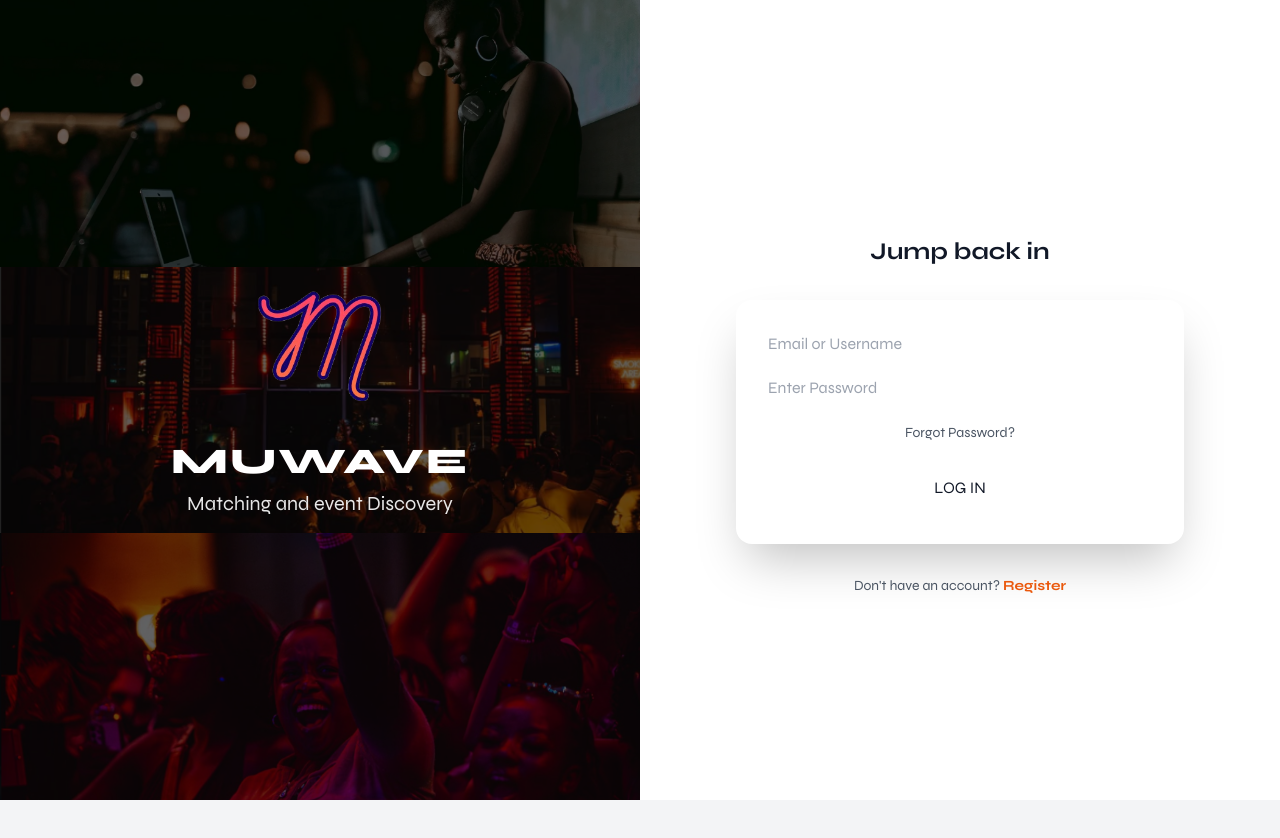
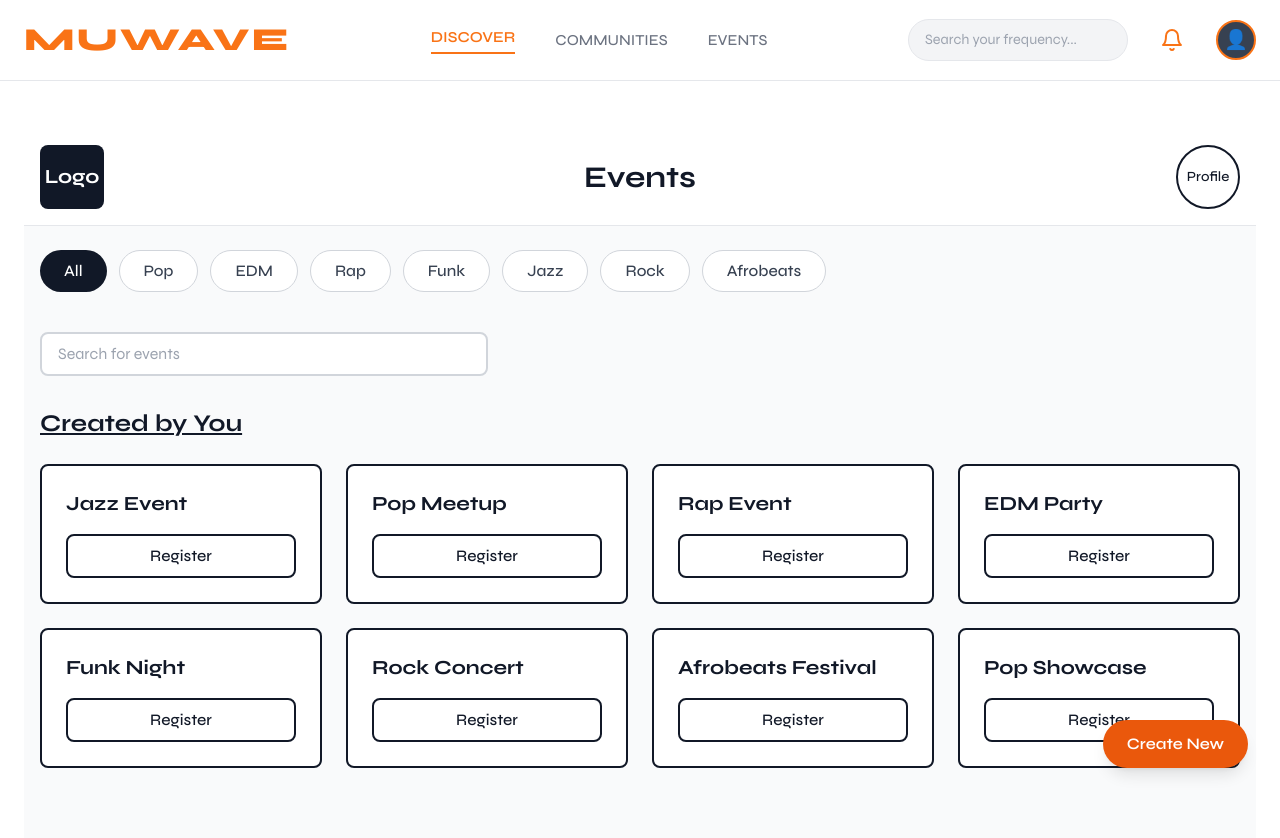
Before and after one commit to LPSJ1/MuWaveMatch, a React (Vite) app in the folder frontend/: page /events in a window 1280 px wide. Before the commit this address led to /login. Shown: the top 838 px of the page. Before the commit the page ends 800 px from the top, so only its background shows below. Built offline with nearby package versions, Linux system fonts and the light colour scheme; no server answers.

Commit message:
Update Events page with wireframe design and remove auth requirement

```diff
--- a/frontend/src/App.jsx
+++ b/frontend/src/App.jsx
@@ -57,11 +57,9 @@ export default function App() {
         <Route
           path="/events"
           element={
-            <ProtectedRoute>
-              <Layout>
-                <Events />
-              </Layout>
-            </ProtectedRoute>
+            <Layout>
+              <Events />
+            </Layout>
           }
         />
         <Route
--- a/frontend/src/pages/Events.jsx
+++ b/frontend/src/pages/Events.jsx
@@ -1,123 +1,137 @@
-import { useState, useEffect } from 'react';
-import { useAuth } from '../context/AuthContext';
-import { events } from '../services/api';
+import { useState } from 'react';
 
 export default function Events() {
-  const [eventsList, setEventsList] = useState([]);
-  const [loading, setLoading] = useState(true);
-  const [error, setError] = useState('');
+  const [selectedGenre, setSelectedGenre] = useState('All');
+  const [searchQuery, setSearchQuery] = useState('');
 
-  const { user } = useAuth();
+  const genres = ['All', 'Pop', 'EDM', 'Rap', 'Funk', 'Jazz', 'Rock', 'Afrobeats'];
 
-  // Fetch events from backend
-  useEffect(() => {
-    const fetchEvents = async () => {
-      try {
-        const data = await events.getAll();
-        // Backend might return { events: [...] } or just [...]
-        const eventsArray = data.events || data;
-        setEventsList(Array.isArray(eventsArray) ? eventsArray : []);
-      } catch (err) {
-        setError('Failed to load events. Please try again later.');
-        console.error('Error fetching events:', err);
-      } finally {
-        setLoading(false);
-      }
-    };
+  // Mock data for UI demonstration
+  const mockEvents = [
+    { id: 1, title: 'Jazz Event', genre: 'Jazz' },
+    { id: 2, title: 'Pop Meetup', genre: 'Pop' },
+    { id: 3, title: 'Rap Event', genre: 'Rap' },
+    { id: 4, title: 'EDM Party', genre: 'EDM' },
+    { id: 5, title: 'Funk Night', genre: 'Funk' },
+    { id: 6, title: 'Rock Concert', genre: 'Rock' },
+    { id: 7, title: 'Afrobeats Festival', genre: 'Afrobeats' },
+    { id: 8, title: 'Pop Showcase', genre: 'Pop' },
+  ];
 
-    fetchEvents();
-  }, []);
+  const eventsList = mockEvents;
 
-  // Redirect to home if not logged in
-  if (!user) {
-    window.location.href = '/login';
-    return null;
-  }
+  // Filter events based on genre and search
+  const filteredEvents = eventsList.filter(event => {
+    const matchesGenre = selectedGenre === 'All' ||
+      event.genre?.toLowerCase() === selectedGenre.toLowerCase();
 
-  // Loading state
-  if (loading) {
+    const matchesSearch = event.title?.toLowerCase().includes(searchQuery.toLowerCase());
+
+    return matchesGenre && matchesSearch;
+  });
+
   return (
-      <div className="min-h-[calc(100vh-200px)] flex items-center justify-center">
-        <div className="text-center">
-          <div className="animate-spin rounded-full h-12 w-12 border-b-2 border-primary-600 mx-auto"></div>
-          <p className="mt-4 text-gray-600">Loading events...</p>
+    <div className="min-h-screen bg-gray-50 dark:bg-slate-900">
+      {/* Header */}
+      <div className="bg-white dark:bg-slate-800 border-b border-gray-200 dark:border-slate-700">
+        <div className="max-w-7xl mx-auto px-4 py-4">
+          <div className="flex items-center justify-between">
+            {/* Logo */}
+            <div className="flex-shrink-0">
+              <div className="w-16 h-16 bg-gray-900 dark:bg-white rounded-lg flex items-center justify-center">
+                <span className="text-white dark:text-gray-900 font-bold text-xl">Logo</span>
               </div>
             </div>
-    );
-  }
 
-  // Error state
-  if (error) {
-    return (
-      <div className="min-h-[calc(100vh-200px)] flex items-center justify-center px-4">
-        <div className="max-w-md w-full bg-red-100 border border-red-400 text-red-700 px-4 py-3 rounded">
-          {error}
+            {/* Title */}
+            <h1 className="text-3xl font-bold text-gray-900 dark:text-white">
+              Events
+            </h1>
+
+            {/* Profile Button */}
+            <button className="w-16 h-16 rounded-full border-2 border-gray-900 dark:border-white flex items-center justify-center hover:bg-gray-100 dark:hover:bg-slate-700 transition-colors">
+              <span className="text-sm font-medium text-gray-900 dark:text-white">Profile</span>
+            </button>
           </div>
         </div>
-    );
-  }
+      </div>
 
-  return (
-    <div className="space-y-8">
-      <div>
-        <h1 className="section-heading">
-          <span>🎵</span>
-          <span>Upcoming Events</span>
-        </h1>
-        <p className="text-lg text-gray-600 dark:text-gray-400">
-          Discover exciting music events happening around Nairobi
-        </p>
+      {/* Main Content */}
+      <div className="max-w-7xl mx-auto px-4 py-6">
+        {/* Genre Filters */}
+        <div className="flex gap-3 overflow-x-auto pb-4 mb-6 scrollbar-hide">
+          {genres.map((genre) => (
+            <button
+              key={genre}
+              onClick={() => setSelectedGenre(genre)}
+              className={`px-6 py-2 rounded-full font-medium whitespace-nowrap transition-colors ${
+                selectedGenre === genre
+                  ? 'bg-gray-900 dark:bg-white text-white dark:text-gray-900'
+                  : 'bg-white dark:bg-slate-800 text-gray-700 dark:text-gray-300 border border-gray-300 dark:border-slate-600 hover:border-gray-900 dark:hover:border-white'
+              }`}
+            >
+              {genre}
+            </button>
+          ))}
+        </div>
+
+        {/* Search Bar */}
+        <div className="mb-8">
+          <input
+            type="text"
+            placeholder="Search for events"
+            value={searchQuery}
+            onChange={(e) => setSearchQuery(e.target.value)}
+            className="w-full max-w-md px-4 py-2 border-2 border-gray-300 dark:border-gray-600 rounded-lg focus:ring-2 focus:ring-orange-500 focus:border-transparent dark:bg-slate-800 dark:text-white"
+          />
+        </div>
+
+        {/* Created by You Section */}
+        <div className="mb-6">
+          <h2 className="text-2xl font-bold text-gray-900 dark:text-white underline">
+            Created by You
+          </h2>
         </div>
 
         {/* Events Grid */}
-      {eventsList.length === 0 ? (
+        {filteredEvents.length === 0 ? (
           <div className="text-center py-12">
             <div className="text-6xl mb-4">📅</div>
             <h3 className="text-xl font-bold text-gray-900 dark:text-white mb-2">
-            No events available
+              No events found
             </h3>
             <p className="text-gray-600 dark:text-gray-400">
-            Check back later for upcoming music events!
+              {searchQuery ? 'Try adjusting your search or filter criteria' : 'Check back later for upcoming music events!'}
             </p>
           </div>
         ) : (
-        <div className="grid grid-cols-1 md:grid-cols-2 lg:grid-cols-3 gap-6">
-          {eventsList.map((event) => (
-            <div key={event.id || event.event_id} className="card p-6 flex flex-col space-y-4 hover:scale-105 transition-transform">
-              <div className="text-5xl">{event.image || event.emoji || '🎵'}</div>
-
-              <div>
-                <h3 className="font-bold text-lg text-gray-900 dark:text-white mb-2">
-                  {event.title || event.name}
+          <div className="grid grid-cols-1 sm:grid-cols-2 lg:grid-cols-4 gap-6">
+            {filteredEvents.map((event) => (
+              <div
+                key={event.id}
+                className="bg-white dark:bg-slate-800 border-2 border-gray-900 dark:border-white rounded-lg p-6 flex flex-col hover:shadow-lg transition-shadow"
+              >
+                {/* Event Title */}
+                <div className="flex-1 mb-4">
+                  <h3 className="text-xl font-bold text-gray-900 dark:text-white">
+                    {event.title}
                   </h3>
-                <div className="space-y-2 text-sm text-gray-600 dark:text-gray-400">
-                  <p className="flex items-center gap-2">
-                    📅 <span>{event.date || new Date(event.event_date).toLocaleDateString()}</span>
-                  </p>
-                  <p className="flex items-center gap-2">
-                    🕐 <span>{event.time || new Date(event.event_date).toLocaleTimeString()}</span>
-                  </p>
-                  <p className="flex items-center gap-2">
-                    📍 <span>{event.location || event.venue}</span>
-                  </p>
-                  <p className="flex items-center gap-2">
-                    👥 <span>{event.attendees || event.participant_count || 0} attending</span>
-                  </p>
-                </div>
                 </div>
 
-              <div className="flex gap-3 pt-4 border-t border-gray-200 dark:border-slate-800">
-                <button className="btn-primary flex-1">
-                  View Details
+                {/* Register Button */}
+                <button className="w-full py-2 border-2 border-gray-900 dark:border-white rounded-lg font-medium hover:bg-gray-900 dark:hover:bg-white hover:text-white dark:hover:text-gray-900 transition-colors">
+                  Register
                 </button>
-                <button className="btn-secondary flex-1">
-                  Save
-                </button>
-              </div>
               </div>
             ))}
           </div>
         )}
       </div>
+
+      {/* Create New Button */}
+      <button className="fixed bottom-8 right-8 px-6 py-3 bg-orange-600 hover:bg-orange-700 text-white font-semibold rounded-full shadow-lg transition-colors">
+        Create New
+      </button>
+    </div>
   );
 }
```
Lines whose indentation alone changed are shown as unchanged.
